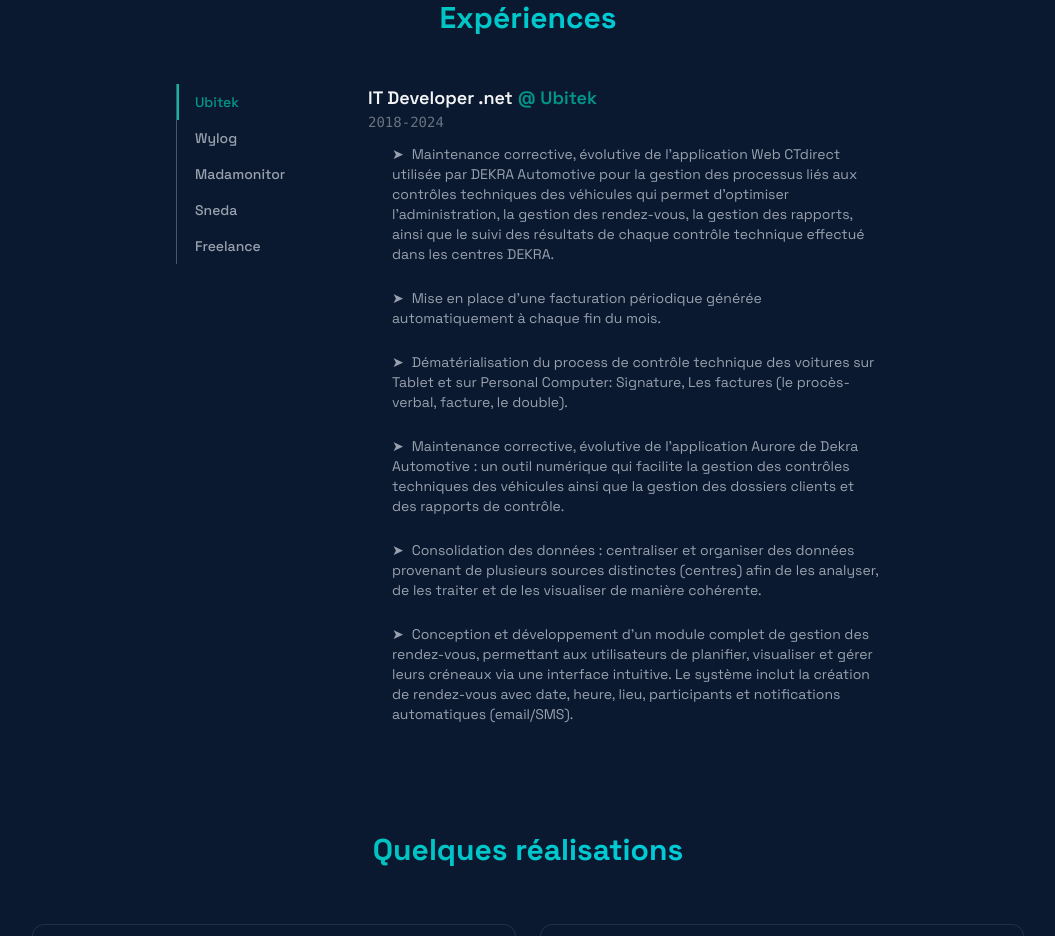
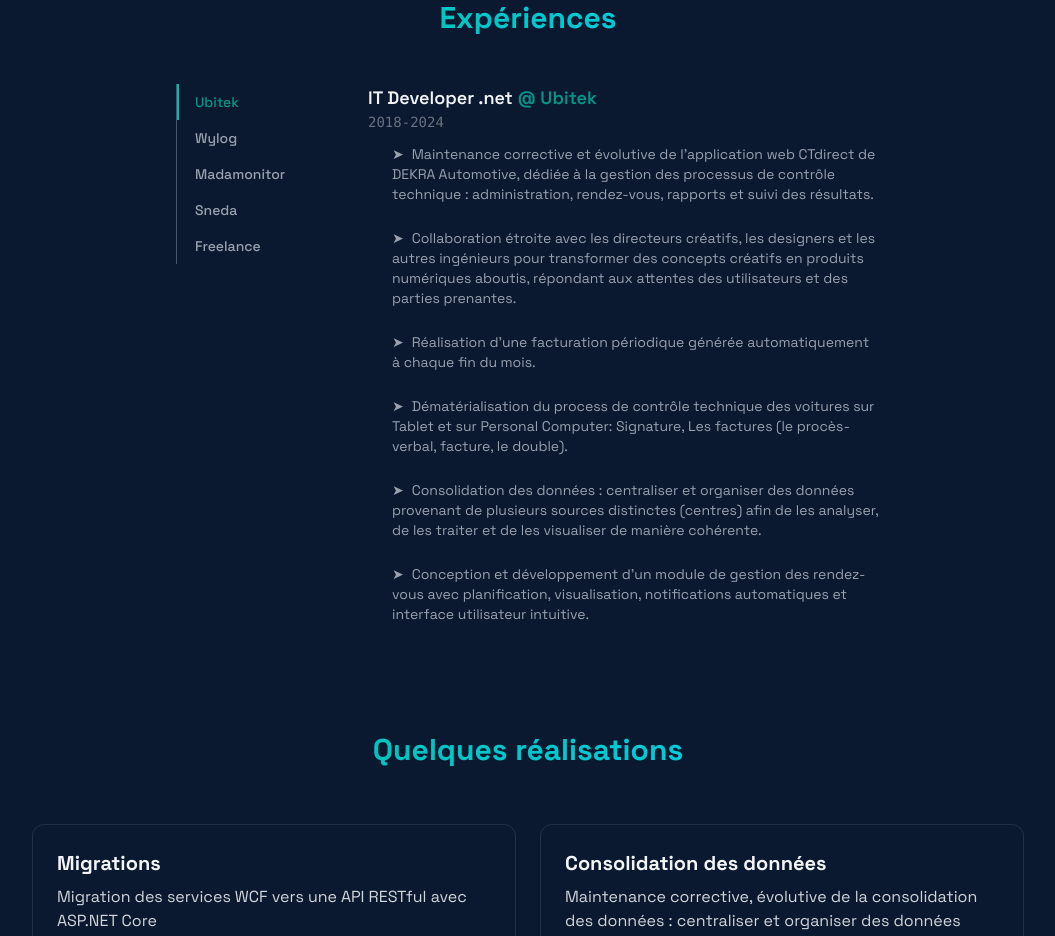
Before and after one commit to AbelMaminiaina/abel-portfolio, a React (Vite) app: page / in a window 1280 px wide. Shown: the part 1680-2616 px from the top of the page, without its empty margins (112-1167 px from the left). Built offline with nearby package versions, Linux system fonts and the light colour scheme.

Commit message:
Mise à jour des experience

```diff
--- a/src/components/sections/Experience.jsx
+++ b/src/components/sections/Experience.jsx
@@ -88,39 +88,34 @@
         <h2 className="text-lg font-semibold">IT Developer .net <span className="text-teal-600">@ Ubitek</span></h2>
         <p className="text-sm text-gray-500 font-mono">2018-2024</p>
         <p className="ml-6 py-3 text-sm before:content-['➤'] before:mr-2 text-gray-400">
-          Maintenance corrective, évolutive de l’application Web CTdirect utilisée
-          par DEKRA Automotive pour la gestion des processus liés aux contrôles techniques
-          des véhicules qui permet d'optimiser l'administration, la gestion des rendez-vous,
-          la gestion des rapports, ainsi que le suivi des résultats de chaque contrôle
-          technique effectué dans les centres DEKRA.
+          Maintenance corrective et évolutive de l’application web CTdirect de DEKRA Automotive,
+          dédiée à la gestion des processus de contrôle technique :
+          administration, rendez-vous, rapports et suivi des résultats.
         </p>
 
         <p className="ml-6 py-3 text-sm before:content-['➤'] before:mr-2 text-gray-400">
-          Mise en place d’une facturation périodique générée automatiquement à chaque fin du mois.
+          Collaboration étroite avec les directeurs créatifs, les designers
+          et les autres ingénieurs pour transformer des concepts créatifs
+          en produits numériques aboutis, répondant aux attentes des utilisateurs et des parties prenantes.
         </p>
 
         <p className="ml-6 py-3 text-sm before:content-['➤'] before:mr-2 text-gray-400">
-          Dématérialisation du process de contrôle technique des voitures sur Tablet
-          et sur Personal Computer: Signature, Les factures (le procès-verbal, facture, le double).
+          Réalisation d’une facturation périodique générée automatiquement à chaque fin du mois.
         </p>
 
         <p className="ml-6 py-3 text-sm before:content-['➤'] before:mr-2 text-gray-400">
-          Maintenance corrective, évolutive de l’application Aurore de Dekra Automotive :
-          un outil numérique qui facilite la gestion des contrôles techniques des véhicules
-          ainsi que la gestion des dossiers clients et des rapports de contrôle.
+          Dématérialisation du process de contrôle technique des voitures sur Tablet et
+          sur Personal Computer: Signature, Les factures (le procès-verbal, facture, le double).
         </p>
 
         <p className="ml-6 py-3 text-sm before:content-['➤'] before:mr-2 text-gray-400">
-          Consolidation des données : centraliser et organiser des données provenant de
-          plusieurs sources distinctes (centres) afin de les analyser, de les traiter
-          et de les visualiser de manière cohérente.
+          Consolidation des données : centraliser et organiser des données provenant de plusieurs sources distinctes
+          (centres) afin de les analyser, de les traiter et de les visualiser de manière cohérente.
         </p>
 
         <p className="ml-6 py-3 text-sm before:content-['➤'] before:mr-2 text-gray-400">
-          Conception et développement d’un module complet de gestion des rendez-vous,
-          permettant aux utilisateurs de planifier, visualiser et gérer leurs créneaux
-          via une interface intuitive. Le système inclut la création de rendez-vous
-          avec date, heure, lieu, participants et notifications automatiques (email/SMS).
+          Conception et développement d’un module de gestion des rendez-vous avec planification, visualisation,
+          notifications automatiques et interface utilisateur intuitive.
         </p>
 
       </>,
@@ -128,9 +123,8 @@
         <h2 className="text-lg font-semibold mb-2">Développeur FullStack .net <span className="text-teal-600">@ Wylog</span></h2>
         <p className="text-sm text-gray-500 font-mono">2017-2018</p>
         <p className="ml-6 py-3 text-sm before:content-['➤'] before:mr-2 text-gray-400">
-          Développement d’un site web complet dédié à la formation en ligne, permettant
-          aux utilisateurs de suivre des cours, de visualiser des supports pédagogiques,
-          de passer des évaluations et de suivre leur progression.
+          Développement d’un site web de formation en ligne permettant le suivi de cours,
+          l’accès à des supports pédagogiques, la réalisation d’évaluations et le suivi de la progression des utilisateurs.
         </p>
 
         <p className="ml-6 py-3 text-sm before:content-['➤'] before:mr-2 text-gray-400">
@@ -148,41 +142,40 @@
         </p>
 
         <p className="ml-6 py-3 text-sm before:content-['➤'] before:mr-2 text-gray-400">
-          Participation à l’évolution de cahiers des charges fonctionnels et techniques avec les équipes métier.
+          Contribution à l’évolution des cahiers des charges fonctionnels et techniques avec les équipes métier.
         </p>
       </>,
       <>
         <h2 className="text-lg font-semibold mb-2">Lead Développeur .net <span className="text-teal-600">@ Madamonitor</span></h2>
         <p className="text-sm text-gray-500 font-mono">2016-2017</p>
         <p className="ml-6 py-3 text-sm before:content-['➤'] before:mr-2 text-gray-400">
-          Plateforme d'Analyse et de Reporting : Conception et développement de tableaux
-          de bord interactifs et personnalisés pour visualiser en temps réel les indicateurs
-          clés liés aux données medias (audience, performence).
+          Leadership technique par le mentorat, le partage de connaissances et la collaboration,
+          favorisant un environnement d’apprentissage continu et d’excellence technique.
         </p>
 
         <p className="ml-6 py-3 text-sm before:content-['➤'] before:mr-2 text-gray-400">
-          Mise en place d’un module complet de gestion des tâches utilisateurs permettant
-          aux membres d'une équipe de planifier, suivre et organiser leur travail de manière
-          collaborative. Intégration des systèmes et automatisation des Processus
+          Développement d’un plateforme d'Analyse et de Reporting : Conception et développement
+          de tableaux de bord interactifs pour visualiser en temps réel les indicateurs clés liés
+          aux données medias (audience, performence).
         </p>
 
         <p className="ml-6 py-3 text-sm before:content-['➤'] before:mr-2 text-gray-400">
-          Création d'APIs permettant l’intégration des différentes applications et plateformes
-          internes ou externes, afin de faciliter le transfert de données et de garantir
-          l’interopérabilité entre différents systèmes.
+          Mise en place d’un module de gestion des tâches utilisateurs, permettant la planification,
+          le suivi et l'organisation collaborative du travail, avec intégration et automatisation des processus.
+        </p>
+
+        <p className="ml-6 py-3 text-sm before:content-['➤'] before:mr-2 text-gray-400">
+          Création et maintenance d'APIs pour l'intégration d'applications et plateformes internes/externes,
+          facilitant le transfert de données et garantissant l'interopérabilité des systèmes.
         </p>
       </>,
       <>
         <h2 className="text-lg font-semibold mb-2">Développeur ¨Progress et Java <span className="text-teal-600">@ Sneda</span></h2>
         <p className="text-sm text-gray-500 font-mono">2010-2015</p>
         <p className="ml-6 py-3 text-sm before:content-['➤'] before:mr-2 text-gray-400">
-          Maintenance corrective, évolutive du module de demandes de Logement
-          (suivi des demandes, critères de sélection, gestion des candidatures).
-        </p>
-
-        <p className="ml-6 py-3 text-sm before:content-['➤'] before:mr-2 text-gray-400">
-          Maintenance corrective, évolutive du module de gestion locative
-          (suivi des baux, gestion des locataires, régularisation des charges)
+          Contribution majeure à la maintenance corrective, évolutive du module de demande de Logement,
+          (suivi des demandes, critères de sélection, gestion des candidatures), du module de gestion locative
+          (suivi des baux, gestion des locataires, régularisation des charges) .
         </p>
 
         <p className="ml-6 py-3 text-sm before:content-['➤'] before:mr-2 text-gray-400">
@@ -194,7 +187,7 @@
         <h2 className="text-lg font-semibold mb-2">Développeur fullstack .net <span className="text-teal-600">@ Freelance</span></h2>
         <p className="text-sm text-gray-500 font-mono">2025</p>
         <p className="ml-6 py-3 text-sm before:content-['➤'] before:mr-2 text-gray-400">
-          Crée, conçu, Développé, maintenu du code d'un site web client, principalement en HTML, CSS, React, .Net Web Api.
+          Crée, conçu, développé, maintenu du code d'un site web d'une association, principalement en HTML, TailwindCSS, typescript, .Net Web Api, SQL.
         </p>
       </>
     ];
```
